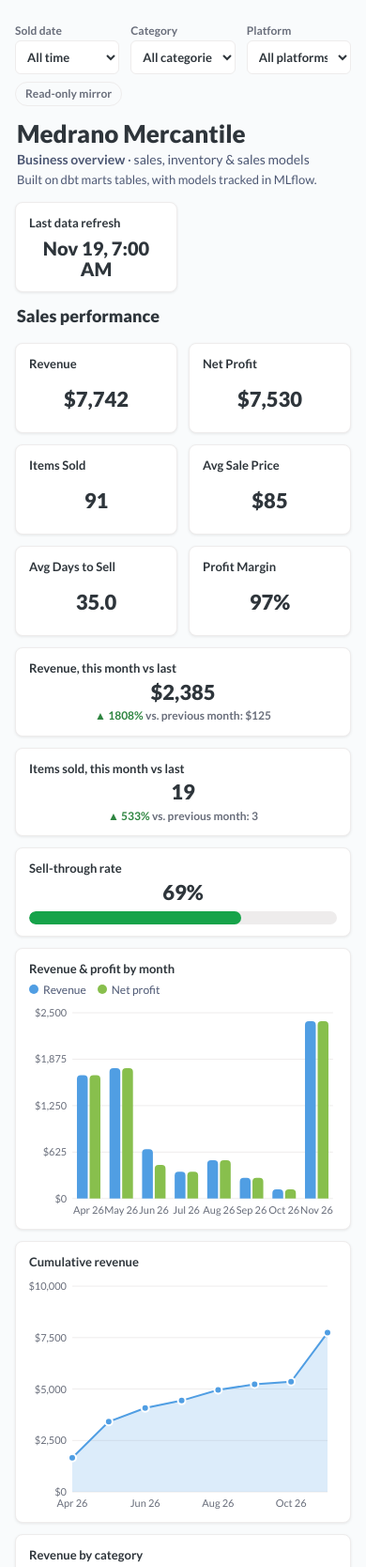
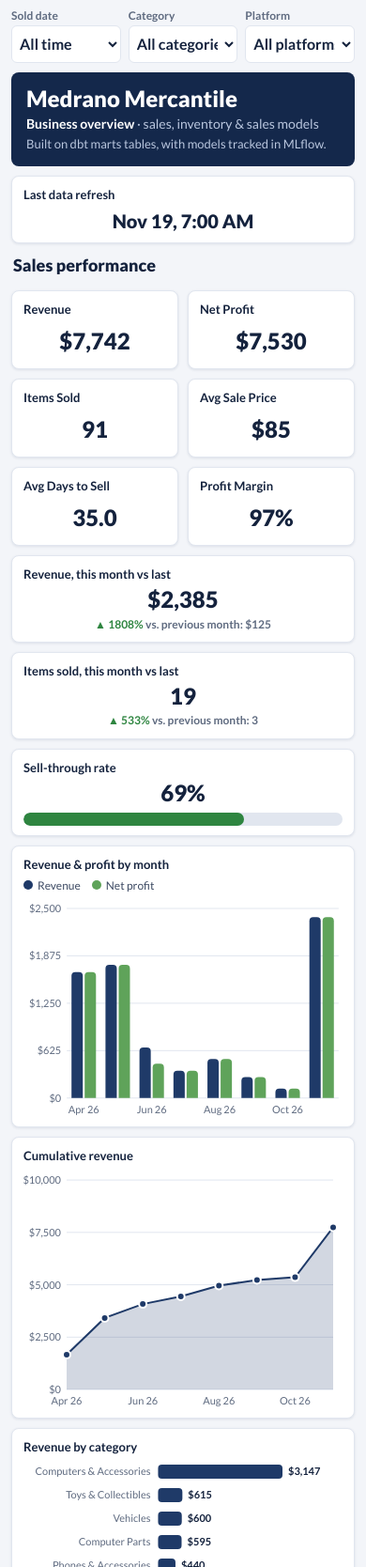
Before and after one commit to manofmanana/medrano-mercantile, a plain HTML site: page docs/index.html in a window 390 px wide. Shown: the top 1668 px of the page at 94% size. Drawn offline with Linux system fonts and the light colour scheme.

Commit message:
Navy theme and phone layout for the public dashboard (#5)
Navy title banner, accents, table headers and first chart color, in light and
dark mode, and the same palette on the write-up page.

On phones: tables become stacked two-column cards, long tables show 10 rows
with a "Show all" button, lists grow with the page instead of scrolling inside
a box, dropdowns use 16px text so iOS doesn't zoom, chart values show on tap,
month labels thin out when they would overlap, the browser bar is navy, and
the page only redraws when the width changes (not when the address bar hides).

Co-authored-by: manofmanana <205371266+manofmanana@users.noreply.github.com>

```diff
--- a/docs/index.html
+++ b/docs/index.html
@@ -3,6 +3,7 @@
 <head>
 <meta charset="utf-8">
 <meta name="viewport" content="width=device-width, initial-scale=1">
+<meta name="theme-color" content="#14284b">
 <title>Medrano Mercantile</title>
 <meta name="description" content="Read-only mirror of the Medrano Mercantile business dashboard: sales, inventory and sales models.">
 <link rel="preconnect" href="https://fonts.googleapis.com">
@@ -10,19 +11,21 @@
 <style>
   :root {
     color-scheme: light dark;
-    --bg: #f9fbfc; --card: #ffffff; --ink: #4c5773; --strong: #2e353b; --soft: #696e7b; --line: #eeecec; --field: #ffffff; --row: #f3f7fb;
-    --brand: #509ee3; --green: #88bf4d; --purple: #a989c5; --red: #ef8c8c; --yellow: #f9d45c; --orange: #f2a86f; --teal: #98d9d9; --indigo: #7172ad;
-    --up: #2e8540; --down: #c0392b; --progress: #16a34a; --models: #e8590c; --shadow: 0 1px 3px rgba(0, 0, 0, 0.08);
+    --bg: #f3f5f9; --card: #ffffff; --ink: #3d4a63; --strong: #14223d; --soft: #5f6b80; --line: #e1e6ef; --field: #ffffff; --row: #eef2f8;
+    --brand: #1f3a68; --green: #5fa35a; --purple: #a989c5; --red: #ef8c8c; --yellow: #f2c94c; --orange: #f2a86f; --teal: #5bb8c4; --indigo: #6aa8e8;
+    --hero: #14284b; --hero-ink: #ffffff; --hero-soft: #b9c6de;
+    --up: #2e8540; --down: #c0392b; --progress: #2e8540; --models: #e8590c; --shadow: 0 1px 3px rgba(20, 40, 75, 0.1);
   }
   @media (prefers-color-scheme: dark) {
     :root {
-      --bg: #1b1c1f; --card: #26282c; --ink: #c9ced6; --strong: #eef0f3; --soft: #a2a8b3; --line: #393c42; --field: #26282c; --row: #2f3238;
-      --up: #6fcf81; --down: #ff8f80; --shadow: none;
+      --bg: #0a1426; --card: #11203a; --ink: #c3cde0; --strong: #eef2f9; --soft: #93a0b8; --line: #22334f; --field: #11203a; --row: #172a48;
+      --brand: #7fa8ec; --indigo: #9cc4f5; --hero: #1a3260; --hero-soft: #aebcd8;
+      --up: #6fcf81; --down: #ff8f80; --progress: #6fcf81; --shadow: none;
     }
   }
   * { box-sizing: border-box; margin: 0; }
-  html { background: var(--bg); }
-  body { font: 400 14px/1.45 Lato, system-ui, sans-serif; color: var(--ink); font-variant-numeric: tabular-nums; }
+  html { background: var(--bg); -webkit-text-size-adjust: 100%; text-size-adjust: 100%; }
+  body { font: 400 14px/1.45 Lato, system-ui, sans-serif; color: var(--ink); font-variant-numeric: tabular-nums; -webkit-tap-highlight-color: transparent; }
   a { color: var(--brand); }
   a:focus-visible, select:focus-visible, summary:focus-visible { outline: 2px solid var(--brand); outline-offset: 2px; }
   main { max-width: 1320px; margin: 0 auto; padding: 16px; }
@@ -42,9 +45,10 @@
   .fill { height: 100%; border-radius: 7px; background: var(--progress); }
   .section { display: flex; align-items: flex-end; padding: 0 2px 4px; background: none; }
   .section h2 { font-size: 18px; font-weight: 900; color: var(--strong); }
-  .text { padding: 2px; }
-  .text h1 { font-size: 26px; font-weight: 900; color: var(--strong); line-height: 1.2; }
+  .text { display: flex; flex-direction: column; justify-content: center; padding: 14px 18px; background: var(--hero); color: var(--hero-soft); border-radius: 8px; }
+  .text h1 { font-size: 26px; font-weight: 900; color: var(--hero-ink); line-height: 1.2; }
   .text p { margin-top: 2px; }
+  .text b { color: var(--hero-ink); }
   .note { font-size: 13px; }
   svg { display: block; width: 100%; height: 100%; }
   svg text { font: 400 11px Lato, system-ui, sans-serif; fill: var(--soft); }
@@ -59,10 +63,11 @@
   .pass { color: var(--up); font-weight: 700; } .fail { color: var(--down); font-weight: 700; }
   .rough { color: var(--soft); }
   .empty { display: flex; align-items: center; justify-content: center; height: 100%; color: var(--soft); }
-  .tip { position: fixed; z-index: 5; pointer-events: none; padding: 5px 9px; background: #2e353b; color: #fff; border-radius: 4px; font-size: 12px; white-space: nowrap; opacity: 0; transition: opacity 80ms ease; }
+  .tip { position: fixed; z-index: 5; pointer-events: none; max-width: calc(100vw - 16px); padding: 5px 9px; background: #14284b; color: #fff; border-radius: 4px; font-size: 12px; opacity: 0; transition: opacity 80ms ease; }
   .tip.on { opacity: 1; }
   footer { margin: 20px 2px 8px; font-size: 13px; color: var(--soft); }
   .error { padding: 32px 0; color: var(--down); }
+  .more { display: none; }
   @media (max-width: 800px) {
     .grid { grid-template-columns: repeat(2, minmax(0, 1fr)); grid-auto-rows: auto; }
     .card, .section, .text { grid-column: 1 / -1 !important; grid-row: auto !important; }
@@ -71,6 +76,34 @@
     .card.taller { height: 420px; }
     select { flex: 1; min-width: 0; width: 100%; } label { flex: 1 1 30%; }
     .badge { margin-left: 0; }
+  }
+  @media (max-width: 600px) {
+    main { padding: 0 12px 16px; }
+    .filters { gap: 8px; padding: 8px 0 10px; }
+    label { flex: 1 1 0; min-width: 0; }
+    select { min-height: 40px; font-size: 16px; padding: 0 4px; }
+    .badge { display: none; }
+    .grid { gap: 10px; }
+    .text { padding: 14px 16px; }
+    .text h1 { font-size: 24px; }
+    .card { padding: 10px 12px; }
+    .card.half { min-height: 84px; }
+    .card.stamp { grid-column: 1 / -1 !important; min-height: 72px; }
+    .big { font-size: 24px; }
+    .card.list { height: auto; }
+    .card.list .body { flex: none; }
+    .card.list .scroll { position: static; overflow: visible; }
+    .stack thead { display: none; }
+    .stack, .stack tbody { display: block; }
+    .stack tr { display: grid; grid-template-columns: 1fr 1fr; gap: 2px 16px; padding: 8px 0; border-bottom: 1px solid var(--line); }
+    .stack td { display: flex; justify-content: space-between; gap: 8px; min-width: 0; padding: 0; border: 0; font-size: 12px; text-align: right; }
+    .stack td::before { content: attr(data-label); flex: none; color: var(--soft); font-weight: 700; text-align: left; }
+    .stack td:first-child { display: block; grid-column: 1 / -1; padding-bottom: 2px; font-size: 13px; font-weight: 700; text-align: left; }
+    .stack td:first-child::before { content: none; }
+    .stack td:empty { display: none; }
+    .stack.clip tr:nth-child(n + 11) { display: none; }
+    .more { display: block; width: 100%; min-height: 40px; margin-top: 8px; background: var(--row); color: var(--brand); border: 0; border-radius: 6px; font: 700 14px Lato, system-ui, sans-serif; }
+    footer { line-height: 1.7; }
   }
   @media (prefers-reduced-motion: reduce) { .tip { transition: none; } }
 </style>
@@ -121,15 +154,26 @@
     return n;
   }
 
+  let tipTimer;
+  function showTip(e, text) {
+    tip.textContent = text;
+    tip.classList.add("on");
+    tip.style.left = Math.max(8, Math.min(e.clientX + 12, innerWidth - tip.offsetWidth - 8)) + "px";
+    tip.style.top = Math.max(8, e.clientY - tip.offsetHeight - 14) + "px";
+  }
+
   function hover(target, text) {
-    target.addEventListener("pointermove", (e) => {
-      tip.textContent = text;
-      tip.classList.add("on");
-      tip.style.left = Math.min(e.clientX + 12, innerWidth - tip.offsetWidth - 8) + "px";
-      tip.style.top = e.clientY - 34 + "px";
+    target.addEventListener("pointermove", (e) => { if (e.pointerType === "mouse") showTip(e, text); });
+    target.addEventListener("pointerleave", (e) => { if (e.pointerType === "mouse") tip.classList.remove("on"); });
+    // Touch has no hover: a tap shows the value for a moment instead.
+    target.addEventListener("pointerup", (e) => {
+      if (e.pointerType === "mouse") return;
+      showTip(e, text);
+      clearTimeout(tipTimer);
+      tipTimer = setTimeout(() => tip.classList.remove("on"), 2500);
     });
-    target.addEventListener("pointerleave", () => tip.classList.remove("on"));
   }
+  addEventListener("scroll", () => tip.classList.remove("on"), { passive: true });
 
   function card(col, row, w, h, title, size) {
     const c = node("section", "card" + (size ? " " + size : ""));
@@ -221,7 +265,7 @@
         if (barH) svg.appendChild(roundedBar(x, y, barW, barH, `var(${SERIES[j]})`));
         if (showValues) svg.appendChild(el("text", { x: x + barW / 2, y: y - 4, "text-anchor": "middle", class: "value" }, format(s.values[i])));
       });
-      if (labels.length <= 12 || i % 2 === 0) svg.appendChild(el("text", { x: plot.left + slot * i + slot / 2, y: plot.top + plot.h + 16, "text-anchor": "middle" }, label));
+      if (i % Math.max(1, Math.ceil(46 / slot)) === 0) svg.appendChild(el("text", { x: plot.left + slot * i + slot / 2, y: plot.top + plot.h + 16, "text-anchor": "middle" }, label));
       const hit = el("rect", { x: plot.left + slot * i, y: plot.top, width: slot, height: plot.h, fill: "transparent" });
       hover(hit, `${label}: ${series.map((s) => `${s.name} ${format(s.values[i])}`).join(", ")}`);
       svg.appendChild(hit);
@@ -253,6 +297,7 @@
 
   function rows(body, list, format, fill) {
     if (!list.length) return empty(body);
+    body.parentElement.classList.add("list");
     const scroll = node("div", "scroll");
     body.appendChild(scroll);
     const rowH = 25, w = Math.max(body.clientWidth - 8, 240), labelW = Math.min(170, w * 0.42), valueW = 60;
@@ -292,8 +337,9 @@
 
   function table(body, headers, list) {
     if (!list.length) return empty(body);
+    body.parentElement.classList.add("list");
     const scroll = node("div", "scroll");
-    const t = node("table");
+    const t = node("table", "stack");
     const head = t.createTHead().insertRow();
     headers.forEach((h) => head.appendChild(node("th", h.n ? "n" : "", h.label)));
     const tb = t.createTBody();
@@ -303,11 +349,20 @@
         const td = tr.insertCell();
         const v = h.get(row);
         td.textContent = v === null || v === undefined ? "" : v;
+        td.dataset.label = h.label;
         const cls = [h.n ? "n" : "", h.cls ? h.cls(row) : ""].join(" ").trim();
         if (cls) td.className = cls;
       });
     });
     scroll.appendChild(t);
+    // On phones long tables show 10 rows until asked for the rest.
+    if (list.length > 10) {
+      t.classList.add("clip");
+      const more = node("button", "more", `Show all ${list.length}`);
+      more.type = "button";
+      more.addEventListener("click", () => { t.classList.remove("clip"); more.remove(); });
+      scroll.appendChild(more);
+    }
     body.appendChild(scroll);
   }
 
@@ -372,7 +427,7 @@
     intro.appendChild(node("p", "note", "Built on dbt marts tables, with models tracked in MLflow."));
     grid.appendChild(intro);
     const stamp = new Date(data.refreshed).toLocaleString("en-US", { month: "short", day: "numeric", hour: "numeric", minute: "2-digit" });
-    scalarSmall(card(18, 0, 6, 2, "Last data refresh", "half"), stamp);
+    scalarSmall(card(18, 0, 6, 2, "Last data refresh", "half stamp"), stamp);
 
     section(2, "Sales performance");
     scalar(card(0, 3, 4, 3, "Revenue", "half"), money(revenue));
@@ -423,7 +478,7 @@
 
     section(49, "Sales models");
     const trained = new Date(data.trained).toLocaleString("en-US", { month: "short", day: "numeric", hour: "numeric", minute: "2-digit" });
-    scalarSmall(card(0, 50, 6, 4, "Last trained", "half"), trained);
+    scalarSmall(card(0, 50, 6, 4, "Last trained", "half stamp"), trained);
     table(card(6, 50, 18, 4, "Model scorecard", "tall"), [
       { label: "Question", get: (r) => r.question }, { label: "Baseline", get: (r) => r.baseline }, { label: "Baseline score", n: 1, get: (r) => r.baseline_score },
       { label: "Best model", get: (r) => r.model }, { label: "Model score", n: 1, get: (r) => r.model_score }, { label: "Measure", get: (r) => r.metric },
@@ -450,8 +505,15 @@
       fill("f-category", [...new Set(data.category_items.map((c) => c.category))].sort());
       fill("f-platform", [...new Set(data.sales.map((s) => s.platform))].sort());
       ["f-date", "f-category", "f-platform"].forEach((id) => document.getElementById(id).addEventListener("change", render));
-      let waiting;
-      addEventListener("resize", () => { clearTimeout(waiting); waiting = setTimeout(render, 150); });
+      // Phones fire resize while scrolling (the address bar hides), so only
+      // redraw when the width changes.
+      let waiting, lastWidth = innerWidth;
+      addEventListener("resize", () => {
+        if (innerWidth === lastWidth) return;
+        lastWidth = innerWidth;
+        clearTimeout(waiting);
+        waiting = setTimeout(render, 150);
+      });
       render();
     })
     .catch(() => { document.getElementById("status").textContent = "The dashboard couldn't load. Refresh the page to try again."; });
```
Also changed, not shown: docs/notes/cv-leakage.html (+8 -6 lines).
